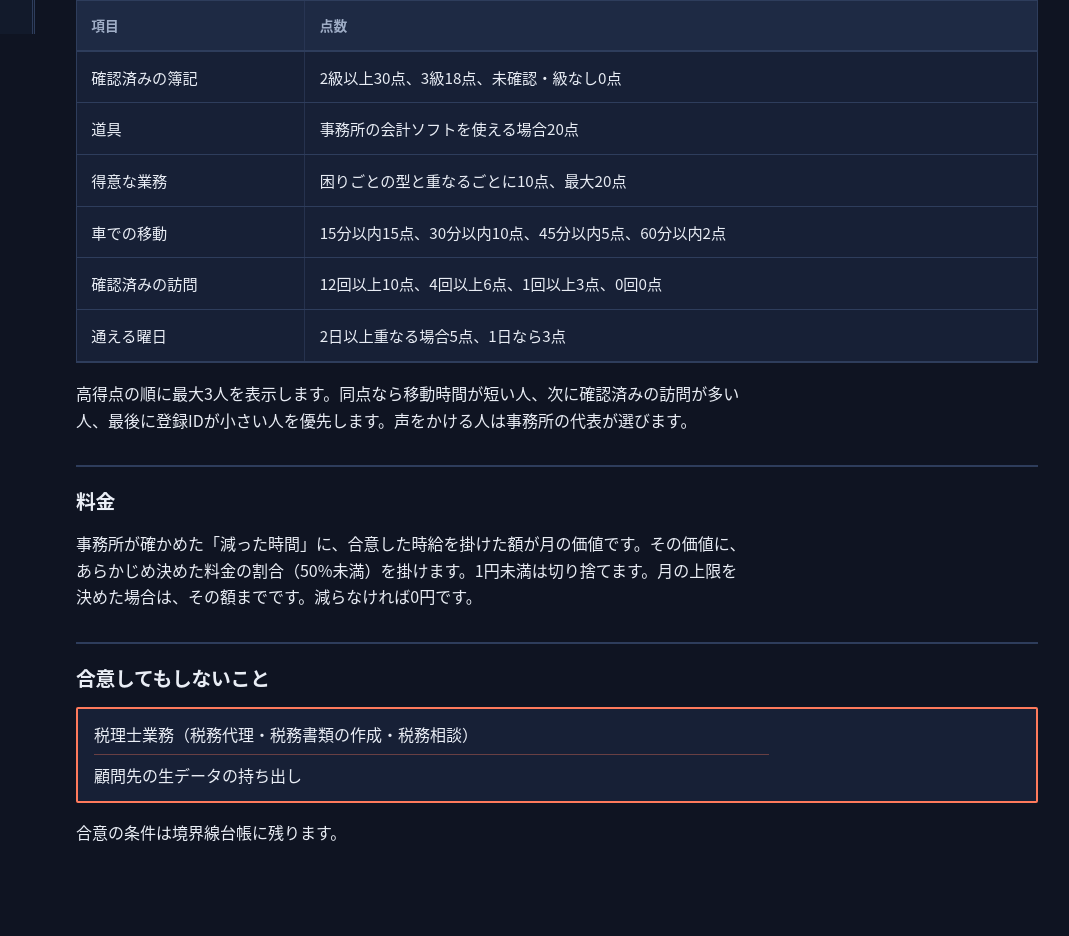
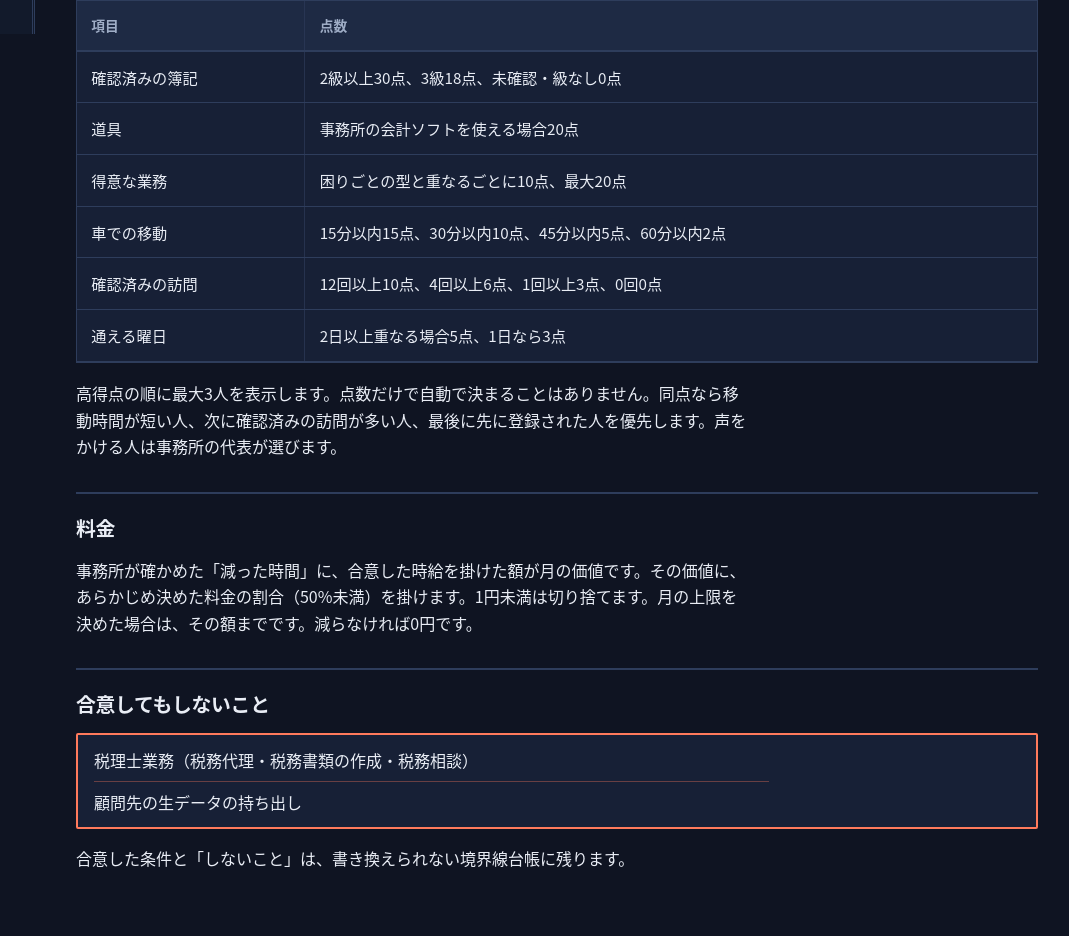
Before and after one commit to TannaiTomoya/tsunagudake-app, a Flask app: page /how in a window 1280 px wide. Shown: the part 766-1702 px from the top of the page, without its empty margins (201-1270 px from the left). Before the commit the page ends 1607 px from the top, so only its background shows below. Run offline with Flask 3, Linux system fonts and the light colour scheme; parts of the project's set-up code (start-up, migrations or seed data) failed here and were passed over.

Commit message:
全画面とエラー・ラベルの言葉の残存漏れを直す
Co-authored-by: TannaiTomoya <TannaiTomoya@users.noreply.github.com>

```diff
--- a/app/blueprints/matching.py
+++ b/app/blueprints/matching.py
@@ -49,13 +49,13 @@ from app.services.matching import (
 
 bp = Blueprint("matching", __name__)
 EXCLUSIONS = {
-    "pledge": "守秘の誓約",
-    "training": "研修",
-    "distance": "移動時間",
-    "weekday": "曜日",
+    "pledge": "守秘の誓約が未有効",
+    "training": "研修が未有効",
+    "distance": "移動時間が60分超または不明",
+    "weekday": "希望曜日が合わない",
     "capacity": "受け持ち上限",
-    "unlisted": "候補の掲載設定",
-    "declined": "回答済みの辞退",
+    "unlisted": "候補への掲載がオフ",
+    "declined": "この困りごとを辞退済み",
 }
 AFFILIATIONS = {
     TalentAffiliation.KYORYOKUTAI: "地域おこし協力隊",
@@ -81,7 +81,7 @@ class OfferForm(FlaskForm):  # type: ignore[misc]
         validators=[InputRequired()],
     )
     share_bp = IntegerField(
-        "料金の割合（万分率。40%なら4000）",
+        "料金の割合（1%＝100、40%なら4000・50%未満）",
         default=4000,
         validators=[InputRequired(), NumberRange(min=1, max=4999)],
     )
--- a/app/blueprints/statements.py
+++ b/app/blueprints/statements.py
@@ -194,7 +194,7 @@ def visit_form(engagement_id: int, visit_id: int | None = None) -> ResponseRetur
             error, status = str(exc), 409
     elif form.is_submitted():
         error, status = (
-            "日付、業務の型、15〜600分の訪問時間、300文字以内のメモをご確認ください。",
+            "日付、業務の型、15〜600分の訪問時間、300文字以内の伝える内容をご確認ください。",
             422,
         )
     return render_template(
--- a/app/security.py
+++ b/app/security.py
@@ -28,12 +28,25 @@ def init_security(app: Flask) -> None:
                 "リクエストを確認できませんでした。", status=400, mimetype="text/plain"
             )
         messages = {
-            400: "リクエストを確認できませんでした。",
-            403: "この操作はできません。担当の画面をご確認ください。",
-            404: "ページが見つかりませんでした。開いたアドレスをご確認ください。",
-            405: "この操作は受け付けていません。",
-            413: "送信する内容が大きすぎます。",
-            500: "処理を完了できませんでした。",
+            400: (
+                "入力や操作を確認できませんでした。前の画面に戻ってやり直してください。"
+            ),
+            403: (
+                "この操作は現在の立場では行えません。"
+                "担当の画面に戻るか、事務所の代表にご確認ください。"
+            ),
+            404: (
+                "ページが見つかりませんでした。"
+                "アドレスを確かめるか、ホームから開き直してください。"
+            ),
+            405: "この操作は受け付けていません。画面のボタンからやり直してください。",
+            413: (
+                "送信する内容が大きすぎます。文字数を減らしてもう一度お試しください。"
+            ),
+            500: (
+                "一時的な問題で処理を完了できませんでした。"
+                "少し時間をおいてもう一度お試しください。"
+            ),
         }
         response = Response(status=error.code, headers=error.get_headers())
         response.data = render_template(
--- a/app/services/statement.py
+++ b/app/services/statement.py
@@ -105,7 +105,7 @@ def save_visit(
     )
     if visit and visit.status != VisitStatus.RECORDED:
         raise StatementConflict(
-            "確認済み、または「違う」が付いた訪問は変更できません。"
+            "確認済み、または「相違あり」になった訪問は変更できません。"
         )
     if visit is None:
         visit = Visit(engagement_id=engagement.id)
--- a/app/templates/auth/region_home.html
+++ b/app/templates/auth/region_home.html
@@ -19,7 +19,7 @@
 {% elif dashboard.town.reduced_hours is not none %}
 <p class="region-summary">この町では、作業時間が合わせて{{ "{:,}".format(dashboard.town.reduced_hours) }}時間減りました。事務所が確かめた分を集計しています。</p>
 {% endif %}
-<p>参加事務所が少ない町の数字は伏せます。合計からその町の数字が分かる場合は、合計も伏せます。</p>
+<p>事務所が特定されないよう、参加事務所が少ない町の数字は伏せます。合計から逆算できる場合は、合計も伏せます。</p>
 <div class="overflow-auto" role="region" aria-label="地域の集計" tabindex="0">
 <table>
   <thead><tr>
--- a/app/templates/matching/candidates.html
+++ b/app/templates/matching/candidates.html
@@ -3,7 +3,7 @@
 {% block content %}
 <p><a href="{{ url_for('needs.detail', office_id=office.id, need_id=need.id) }}">困りごとに戻る</a></p>
 <h1>候補と理由</h1>
-<p>声をかける人を選ぶのは代表です。</p>
+<p>声をかける人を選ぶのは代表です。合意した条件は境界線台帳に残ります。</p>
 {% if error %}<p role="alert">{{ error }}</p>{% endif %}
 {% if writable and not pending %}
 <form method="post" action="{{ url_for('matching.run_match', office_id=office.id, need_id=need.id) }}">
@@ -25,12 +25,12 @@
     </tr>
     {% endfor %}</tbody>
   </table></div>
-  {% else %}<p>条件に合う人が、今はいません。</p>{% endif %}
+  {% else %}<p>条件に合う人が、今はいません。来てほしい曜日を見直すか、時間をおいて候補を出し直してください。</p>{% endif %}
   {% if run.excluded_summary %}
   <h2>条件に合わなかった人</h2>
   <ul>{% for reason, count in run.excluded_summary.items() %}<li>{{ exclusions[reason] }} {{ count }}人</li>{% endfor %}</ul>
   {% endif %}
-{% else %}<p>まだ候補は出ていません。</p>{% endif %}
+{% else %}<p>まだ候補は出ていません。{% if writable and not pending %}「候補を出す」を押すと、条件に合う最大3人を理由つきで表示します。{% endif %}</p>{% endif %}
 {% if owner and writable %}
   {% for candidate, talent, name, town in candidates %}
     {% if candidate.status == "listed" and not pending %}
--- a/app/templates/needs/detail.html
+++ b/app/templates/needs/detail.html
@@ -22,9 +22,9 @@
   </tbody>
 </table></div>
 {% else %}
-<p>規則では訳せませんでした。型を選んでください。</p>
+<p>規則では訳せませんでした。下の「型を選ぶ・書き直す」から選んでください。</p>
 {% endif %}
-<h2>月の価値 {{ "{:,}".format(estimate.monthly_value_yen) }}円</h2>
+<h2>月の価値の見込み {{ "{:,}".format(estimate.monthly_value_yen) }}円</h2>
 <p>下の表は減らせる時間と金額の見込みです。成果を約束するものではありません。</p>
 <div class="overflow-auto" role="region" aria-label="月の価値の見込み" tabindex="0"><table>
   <thead><tr><th scope="col">見込み</th><th scope="col" data-numeric>時間</th><th scope="col" data-numeric>価値</th></tr></thead>
@@ -39,6 +39,7 @@
 {% endif %}
 {% if owner and ((need.status == "draft" and rows) or need.status == "published") %}
 {% set action = "needs.withdraw" if need.status == "published" else "needs.publish" %}
+{% if need.status == "draft" %}<p>代表が公開すると、条件に合う候補が出ます。公開した内容は境界線台帳に残ります。</p>{% endif %}
 <form method="post" action="{{ url_for(action, office_id=office.id, need_id=need.id) }}">
   <input type="hidden" name="csrf_token" value="{{ csrf_token() }}">
   <button type="submit">{{ "取り下げる" if need.status == "published" else "公開する" }}</button>
--- a/app/templates/needs/office.html
+++ b/app/templates/needs/office.html
@@ -9,7 +9,7 @@
   <li><a href="{{ url_for('needs.detail', office_id=office.id, need_id=item.id) }}">{{ item.body | truncate(65) }}</a><span class="state" data-status="{{ item.status }}">{{ statuses[item.status] }}</span></li>
   {% endfor %}
 </ul>
-{% else %}<p>まだ困りごとはありません。</p>{% endif %}
+{% else %}<p>{% if can_write %}まだ困りごとはありません。「困りごとを書く」から始めてください。{% else %}まだ困りごとはありません。{% endif %}</p>{% endif %}
 <form method="post" action="{{ url_for('auth.logout') }}">
   <input type="hidden" name="csrf_token" value="{{ csrf_token() }}">
   <button type="submit" class="secondary outline">ログアウトする</button>
--- a/app/templates/public/how.html
+++ b/app/templates/public/how.html
@@ -26,10 +26,10 @@
     <tr><th scope="row">通える曜日</th><td>2日以上重なる場合5点、1日なら3点</td></tr>
   </tbody>
 </table></div>
-<p>高得点の順に最大3人を表示します。同点なら移動時間が短い人、次に確認済みの訪問が多い人、最後に登録IDが小さい人を優先します。声をかける人は事務所の代表が選びます。</p>
+<p>高得点の順に最大3人を表示します。点数だけで自動で決まることはありません。同点なら移動時間が短い人、次に確認済みの訪問が多い人、最後に先に登録された人を優先します。声をかける人は事務所の代表が選びます。</p>
 <h2 id="fees">料金</h2>
 <p>事務所が確かめた「減った時間」に、合意した時給を掛けた額が月の価値です。その価値に、あらかじめ決めた料金の割合（50%未満）を掛けます。1円未満は切り捨てます。月の上限を決めた場合は、その額までです。減らなければ0円です。</p>
 <h2>合意してもしないこと</h2>
 <ul class="boundary-list">{% for item in boundaries %}<li>{{ item }}</li>{% endfor %}</ul>
-<p>合意の条件は境界線台帳に残ります。</p>
+<p>合意した条件と「しないこと」は、書き換えられない境界線台帳に残ります。</p>
 {% endblock %}
```
Also changed, not shown: app/templates/auth/talent_home.html (+7 -4 lines), app/templates/matching/activity.html (+4 -3 lines), tests/app/test_demo.py (+3 -3 lines), tests/app/test_identity.py (+6 -2 lines), tests/app/test_public.py (+5 -0 lines).
